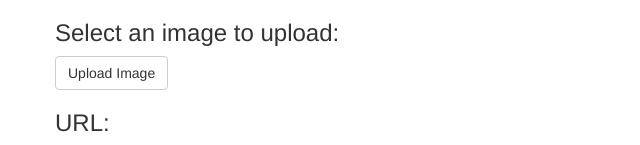
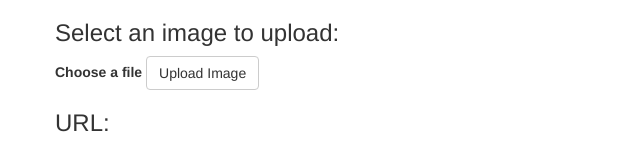
Before and after one commit to theFeez/memeBank, a website: page views/index.html in a window 1280 px wide. Shown: the top 145 px of the page, without its empty margins (0-640 px from the left). Drawn offline with nearby package versions, Linux system fonts and the light colour scheme; no server answers.

Commit message:
I need to pay more attention

```diff
--- a/views/index.html
+++ b/views/index.html
@@ -18,6 +18,7 @@
   <form action="/upload" method="POST" enctype="multipart/form-data">
   <h3>Select an image to upload:</h3>
   <input type="file" name="file" id="file" class="inputfile" data-multiple-caption="{count} files selected" multiple>
+  <label for="file">Choose a file</label>
   <input type="submit" value="Upload Image" class="btn btn-default">
 </form>
 </div>
```
